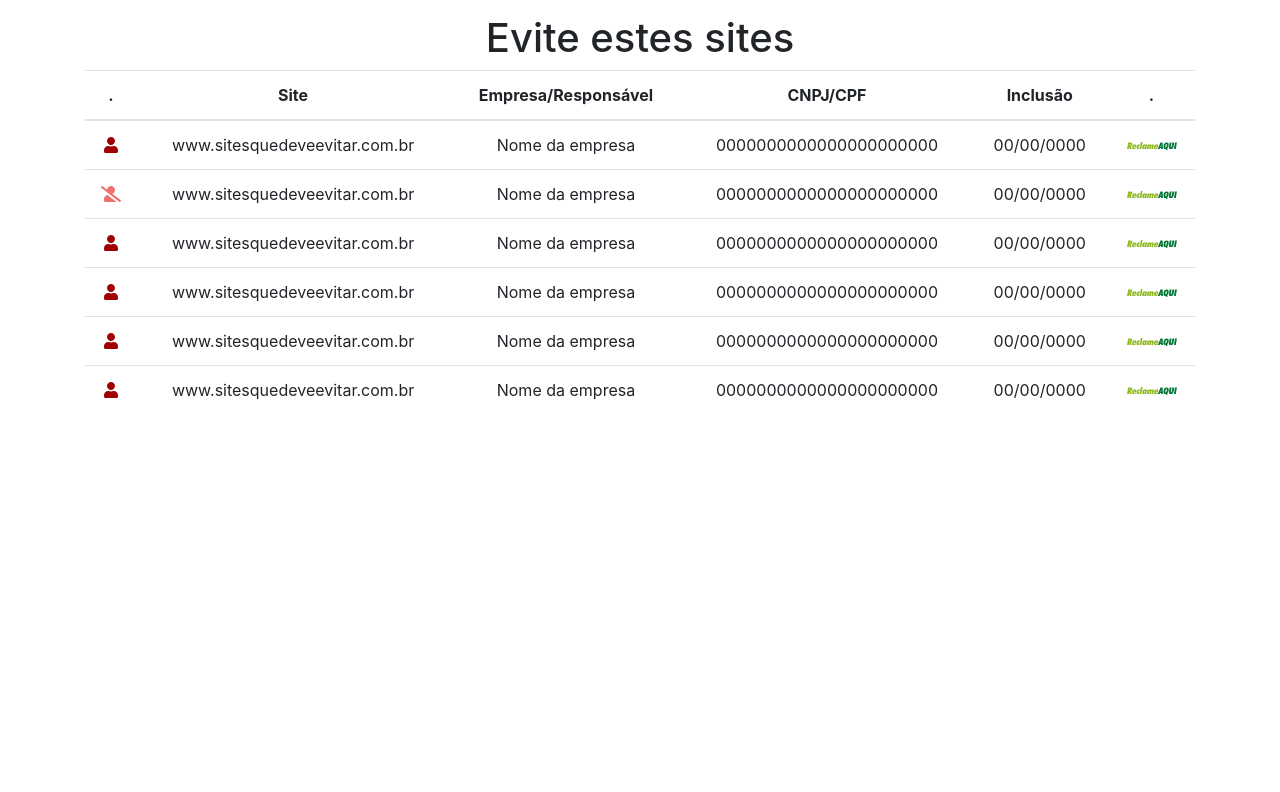
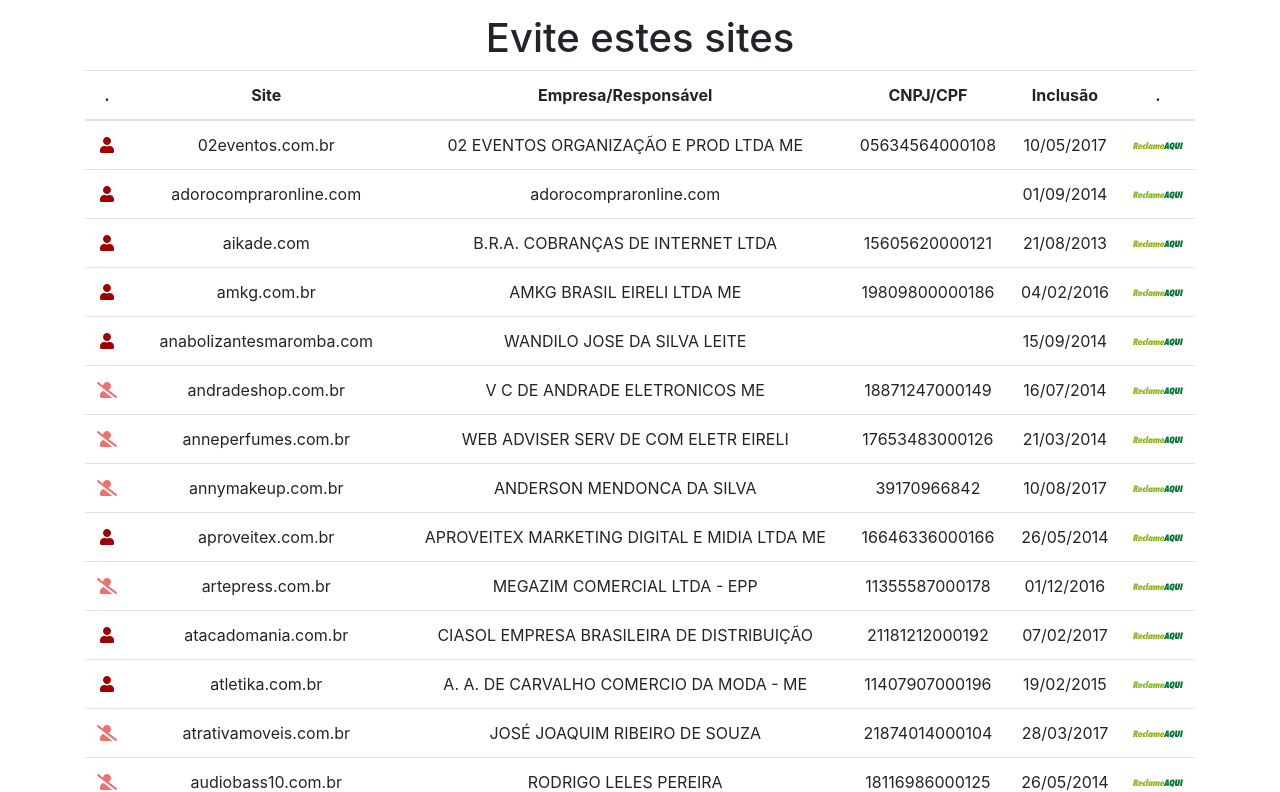
Before and after one commit to tiagojesus/procomsp_evitesites, a React (Create React App) app: page / in a window 1280 px wide. Shown: the part 913-1705 px from the top of the page. Before the commit the page ends 1343 px from the top, so only its background shows below. Built offline with nearby package versions, Linux system fonts and the light colour scheme.

Commit message:
Fazendo requisição ajax, e povoando a tabela.

```diff
--- a/src/App.js
+++ b/src/App.js
@@ -6,10 +6,26 @@
 import './App.css';
 
 class App extends Component {
+    constructor(props){
+        super(props);
+        this.api = new SiteInformacoesApi();
+        this.state = {'sites':[]};
+
+        this.handleSitesChange = (info) => {
+            this.setState({'sites': info});
+        }
+
+        this.componentDidMount = this.componentDidMount.bind(this);
+    }
+
+    componentDidMount(){
+        this.api.loadListaDeSites().then(sites => this.setState({'sites': sites}))
+    }
+
+
     render() {
         return (
             <React.Fragment>
-                <SiteInformacoesApi/>
                 <header className="container">
                     <div className="row align-items-center">
                         <div className="col-sm">
@@ -54,7 +70,7 @@
                         <h1>Evite estes sites</h1>
                     </header>
 
-                    <SiteListPanel/>
+                    <SiteListPanel sites={this.state.sites}/>
                 </section>
 
                 <footer></footer>
--- a/src/components/sites-informacoes-api.js
+++ b/src/components/sites-informacoes-api.js
@@ -1,20 +1,19 @@
-import React, {Component} from 'react';
+import axios from 'axios';
 
 
-class SiteInformacoesApi extends Component{
-    constructor(props){
-        super(props);
+class SiteInformacoesApi{
+    constructor(args){
+        this.url_lista_site = './dados/sites_a_evitar.json';
 
-        this.status = {processando: false};
+        if(args && args.url){
+            this.url_lista_site = args.url;
+        }
     }
 
-    render(){
-        let mostrar = "";
-        if(this.status.processando){
-            mostrar = (<div>processando</div>);
-        }
-
-        return mostrar;
+    loadListaDeSites(){
+        return axios.get(this.url_lista_site)
+            .then(response => response.data)
+            .then(dados => dados.Records);
     }
 }
 
--- a/src/components/sites-list-panel.js
+++ b/src/components/sites-list-panel.js
@@ -5,17 +5,20 @@
 
 class SitePanel extends  Component{
     render(){
-        if(!this.props.site) return "";
+        if(!this.props.site) return null;
+
+        console.log('SitePanel', this.props.site);
+
 
         return (
             <tr>
-                <td><SiteStatus status={this.props.site.status}/></td>
-                <td>www.sitesquedeveevitar.com.br</td>
-                <td>Nome da empresa</td>
-                <td>0000000000000000000000</td>
-                <td>00/00/0000 </td>
+                <td><SiteStatus status={this.props.site.situacao}/></td>
+                <td>{this.props.site.url}</td>
+                <td>{this.props.site.empresa}</td>
+                <td>{this.props.site.cnpj_cpf}</td>
+                <td>{this.props.site.data_inclusao}</td>
                 <td>
-                    <a href="https://www.reclameaqui.com.br/busca/?q=americanas.com.br"
+                    <a href={"https://www.reclameaqui.com.br/busca/?q="+this.props.site.url}
                        target="_blank" rel="noopener noreferrer" >
                         <img src={logoReclameAqui} width="50" alt="logo Reclame Aqui" />
                     </a>
@@ -27,6 +30,14 @@
 
 class SiteListPanel extends Component{
     render(){
+
+        var itens = [];
+
+        if(Array.isArray(this.props.sites)){
+            itens = this.props.sites.map((item) =><SitePanel key={item.id} site={item}/> );
+        }
+
+
         return (
             <table  className="table">
                 <thead>
@@ -41,13 +52,7 @@
                 </thead>
                 <tbody>
 
-                <SitePanel site={{'status':'1'}}/>
-                <SitePanel site={{'status':'0'}}/>
-                <SitePanel site={{'status':'1'}}/>
-                <SitePanel site={{'status':'1'}}/>
-                <SitePanel site={{'status':'1'}}/>
-                <SitePanel site={{'status':'1'}}/>
-                <SitePanel/>
+                {itens}
 
                 </tbody>
             </table>
```
